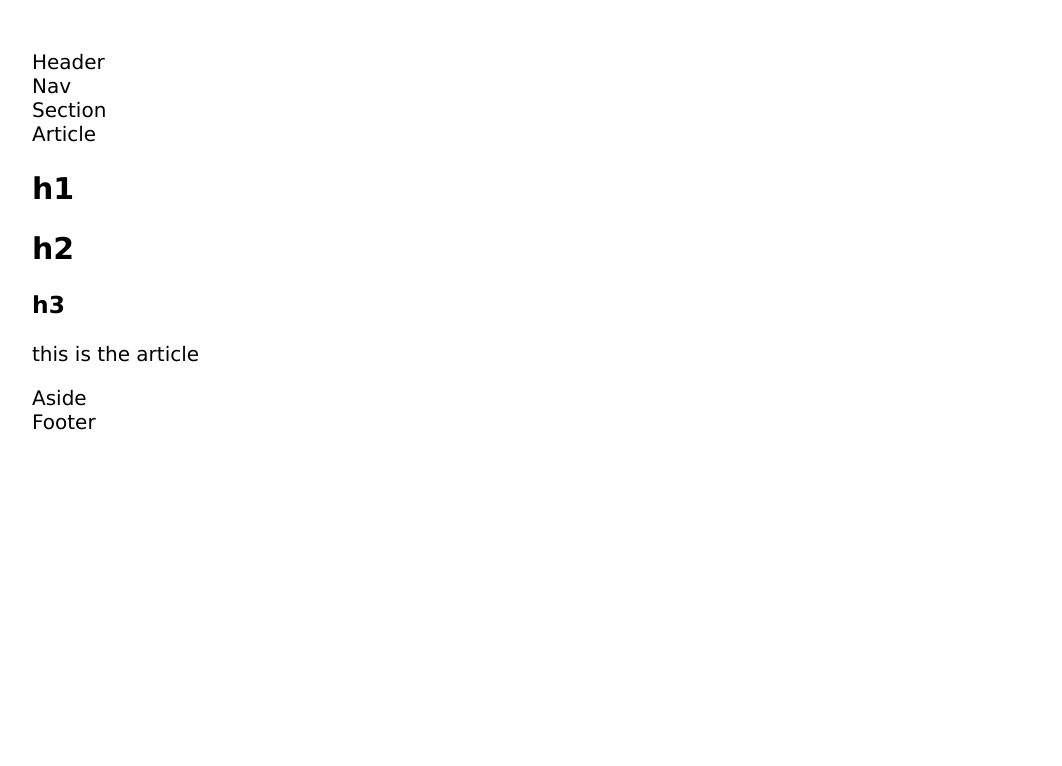
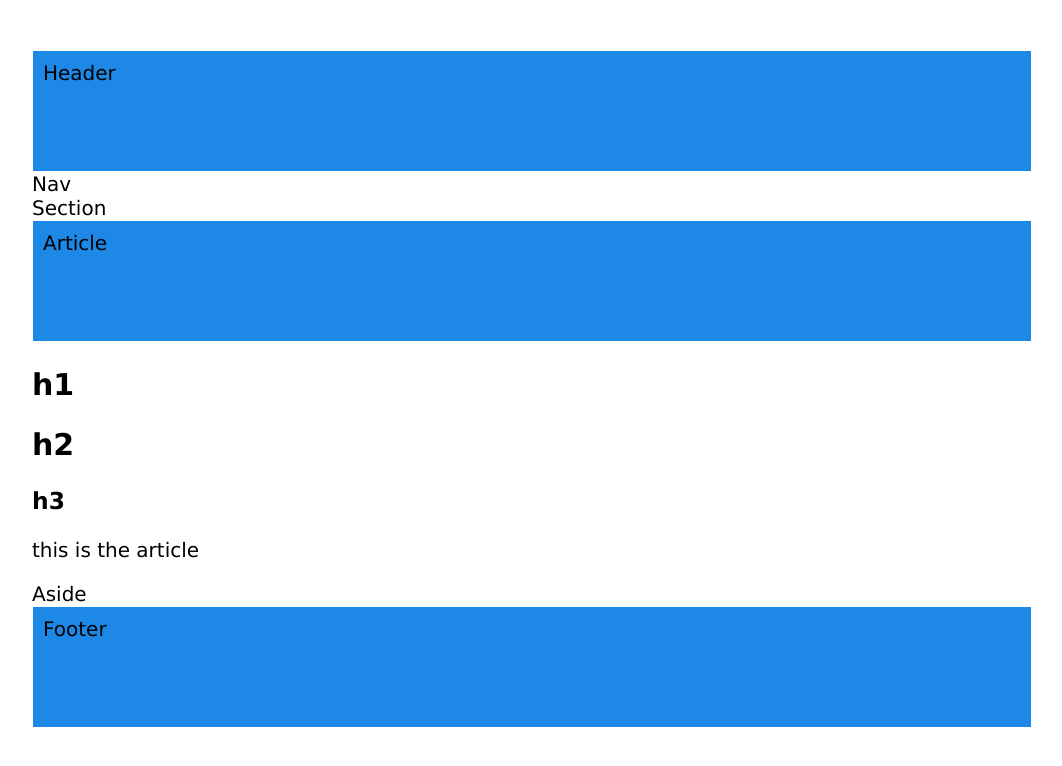
Before and after one commit to RichardTaing/HW-Wireframe, a plain HTML site: page index.html in a window 1280 px wide. Shown: the whole page, without its empty margins (108-1170 px from the left). Drawn offline with Linux system fonts and the light colour scheme.

Commit message:
updating files

```diff
--- a/style.css
+++ b/style.css
@@ -6,3 +6,17 @@
   font-family: Verdana, Geneva, Tahoma, sans-serif;
   font-size: 1.25em;
 }
+
+header {
+  background-color: #1d88e5;
+  height: 100px;
+  padding: 10px;
+  border: 1px solid white;
+}
+
+footer {
+  background-color: #1d88e5;
+  height: 100px;
+  padding: 10px;
+  border: 1px solid white;
+}
```
